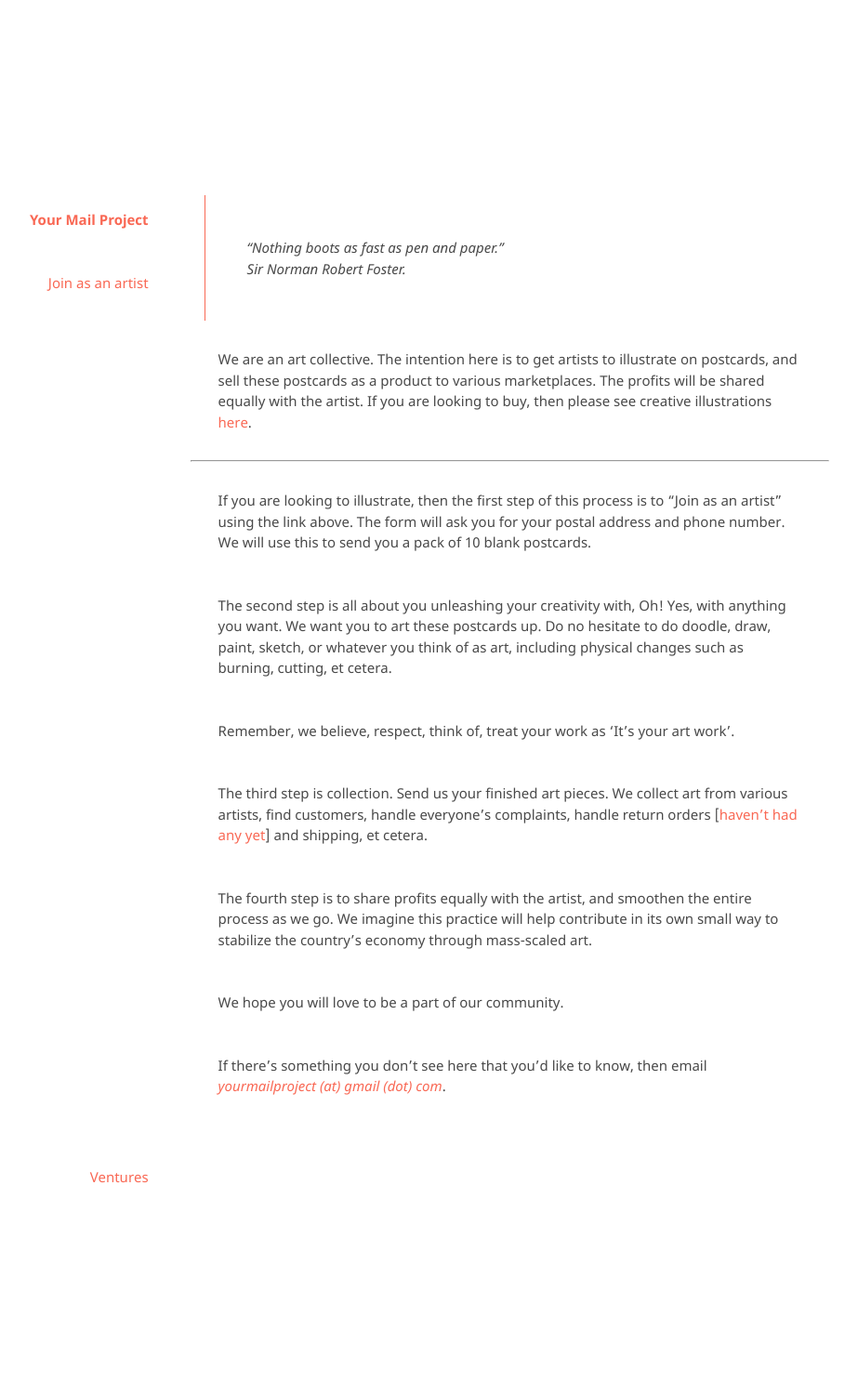
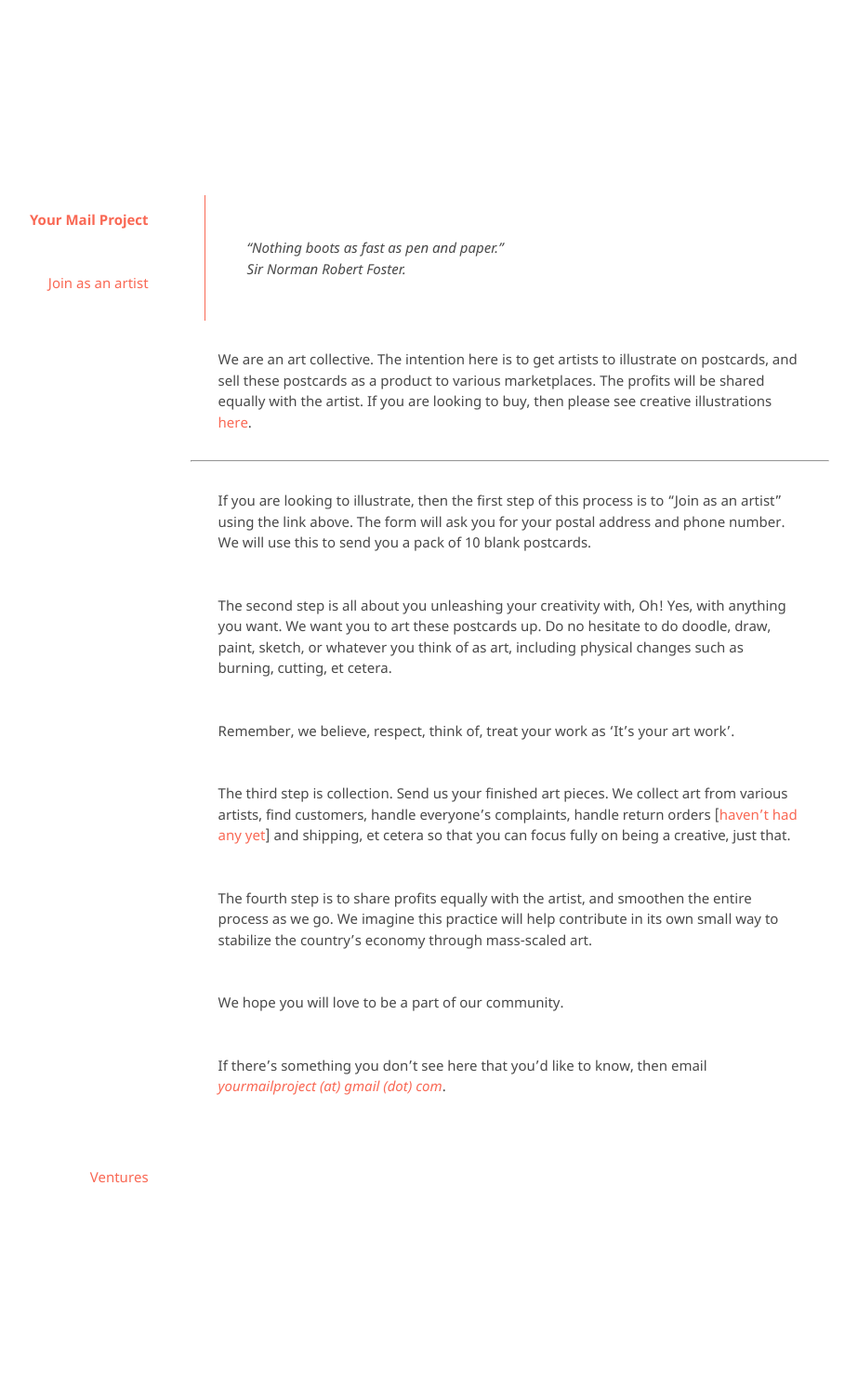
Before and after one commit to kvshvlin/yourmailproject, a Jekyll site: the page built from index.md, in a window 1280 px wide. Shown: the whole page at 93% size, without its empty margins (193-1116 px from the left). Built offline with Jekyll 4.4.1, drawn with Linux system fonts in a browser that asks for light colours; our own code applies the rules of GitHub Pages for plain Markdown files.

Commit message:
Update index.md

```diff
--- a/index.md
+++ b/index.md
@@ -11,7 +11,7 @@
 
 Remember, we believe, respect, think of, treat your work as 'It's your art work'.
 
-The third step is collection. Send us your finished art pieces. We collect art from various artists, find customers, handle everyone's complaints, handle return orders [[haven't had any yet]()] and shipping, et cetera.
+The third step is collection. Send us your finished art pieces. We collect art from various artists, find customers, handle everyone's complaints, handle return orders [[haven't had any yet]()] and shipping, et cetera so that you can focus fully on being a creative, just that.
 
 The fourth step is to share profits equally with the artist, and smoothen the entire process as we go. We imagine this practice will help contribute in its own small way to stabilize the country's economy through mass-scaled art.
 
```
